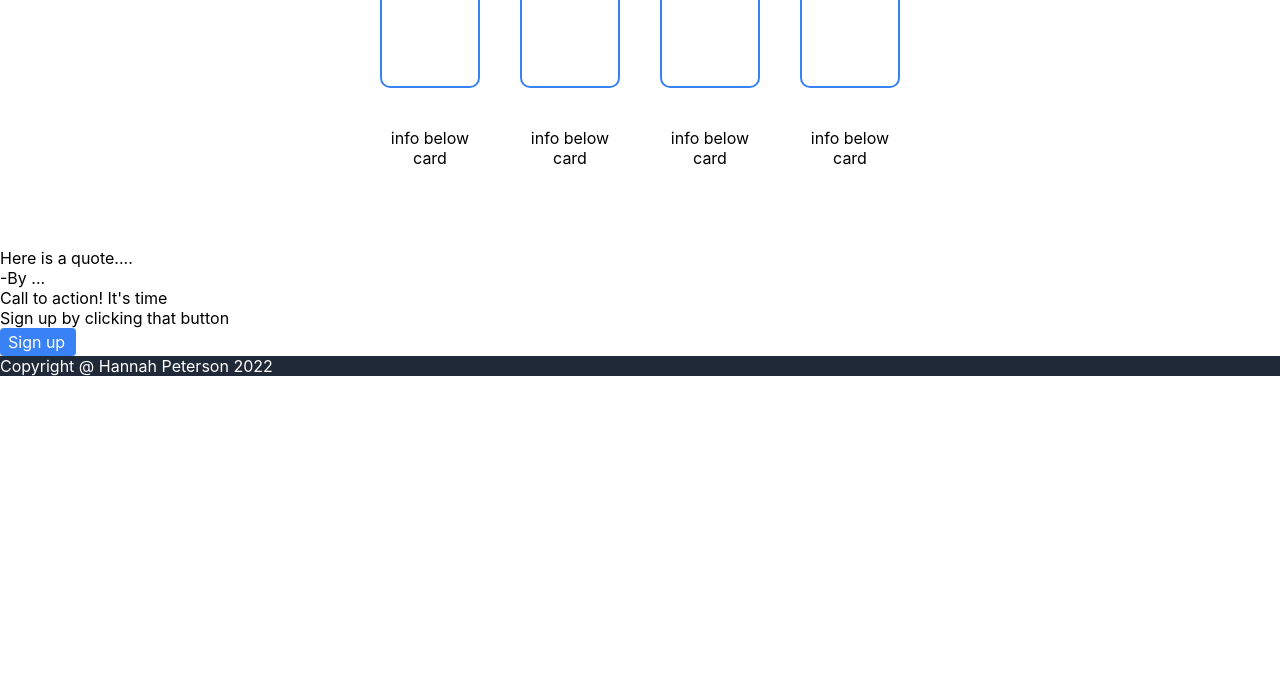
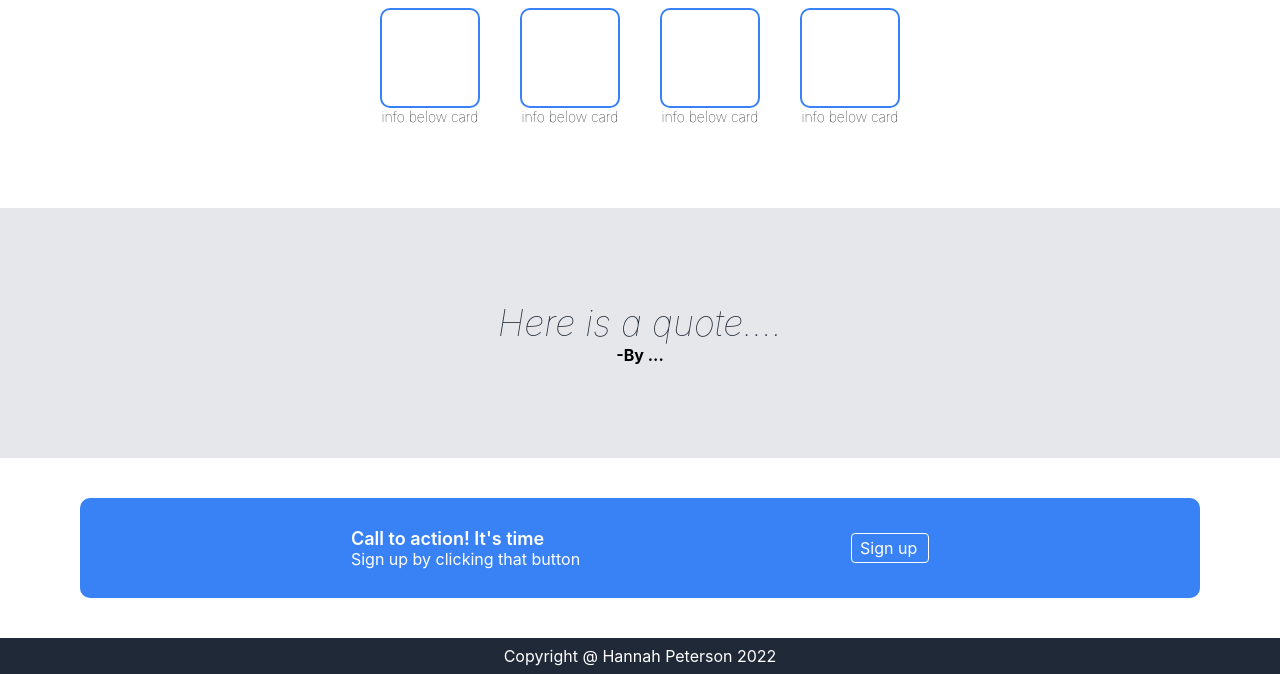
Before and after one commit to hannahpeterson4848/landing-page, a plain HTML site: page index.html in a window 1280 px wide. Shown: the part 412-1086 px from the top of the page. Before the commit the page ends 800 px from the top, so only its background shows below. Drawn offline with Linux system fonts and the light colour scheme.

Commit message:
Update index.html and styles.css files for completed landing-page TOP content

```diff
--- a/index.html
+++ b/index.html
@@ -42,12 +42,14 @@
         </div>
     </div>
     <div class="body-quote">
-        <div>Here is a quote.... </div>
-        <div>-By ... </div>
+        <div id="quote">Here is a quote.... </div>
+        <div id="quote-author">-By ... </div>
     </div>
     <div class="body-bottom">
-        <div>Call to action! It's time</div>
-        <div>Sign up by clicking that button</div>
+        <div>
+            <div id="call-to-action">Call to action! It's time</div>
+            <div>Sign up by clicking that button</div>
+        </div>
         <div class="button"><a href="#">Sign up</a></div>
     </div>
     <div class="footer">
--- a/styles.css
+++ b/styles.css
@@ -58,6 +58,7 @@ img {
     width: 60px;
     height: auto;
     padding: 4px 8px;
+    border: 1px solid white;
     border-radius: 4px;
 }
 
@@ -69,6 +70,7 @@ a {
 #body-cards-title {
     font-weight: bolder;
     font-size: 36px;
+    margin: 10px;
 }
 
 .body-cards {
@@ -87,7 +89,7 @@ a {
     height: 100px;
     width: 100px;
     background-color: white;
-    margin: 20px;
+    margin: 20px 20px 0px 20px;
     box-sizing: border-box;
     border-style: solid;
     border-width: 2px;
@@ -96,10 +98,52 @@ a {
 }
 
 .card-descriptions {
-    margin: 20px;
+    margin: 0px 20px;
     width: 100px;
     height: 100px;
+    text-align: center;
+    font-size: 14px;
+    font-weight: 100;
+}
+
+.body-quote {
+    background-color: #e5e7eb;
+    /* how do I make the height of this section the same height as the cards section? */
+    height: 250px;
+    display: flex;
     justify-content: center;
     align-items: center;
+    flex-direction: column;
+}
+
+#quote {
+    font-style: italic;
+    font-size: 36px;
+    color: #1F2937;
+    font-weight: 100;
+}
+
+ #quote-author {
+    font-weight: 700;
+ }
+
+.body-bottom {
+    height: 100px;
+    display: flex;
+    justify-content: space-evenly;
+    align-items: center;
+    background-color: #3882f6;
+    margin: 40px 80px;
+    border-radius: 10px;
+    color: white;
+}
+
+#call-to-action {
+    font-weight: 600;
+    font-size: 18px;
+}
+
+.footer {
     text-align: center;
+    padding: 8px;
 }
```
